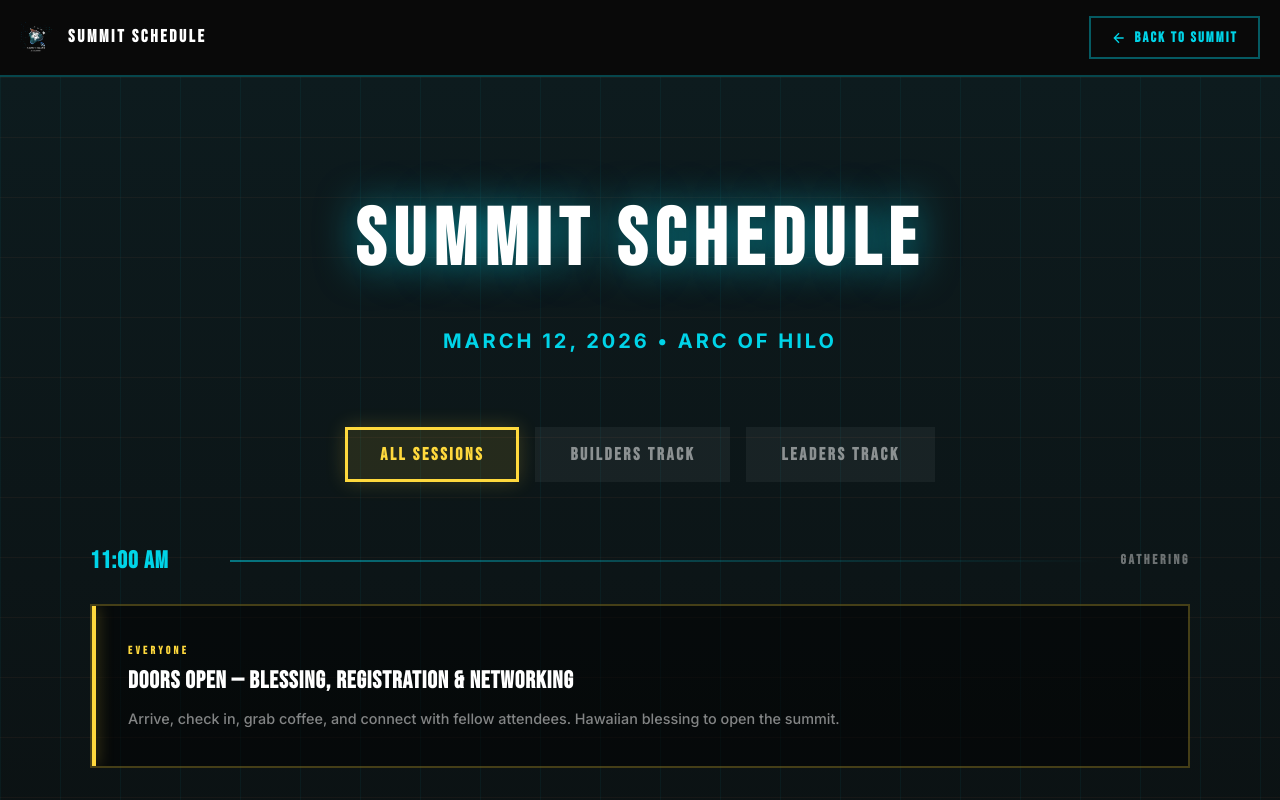
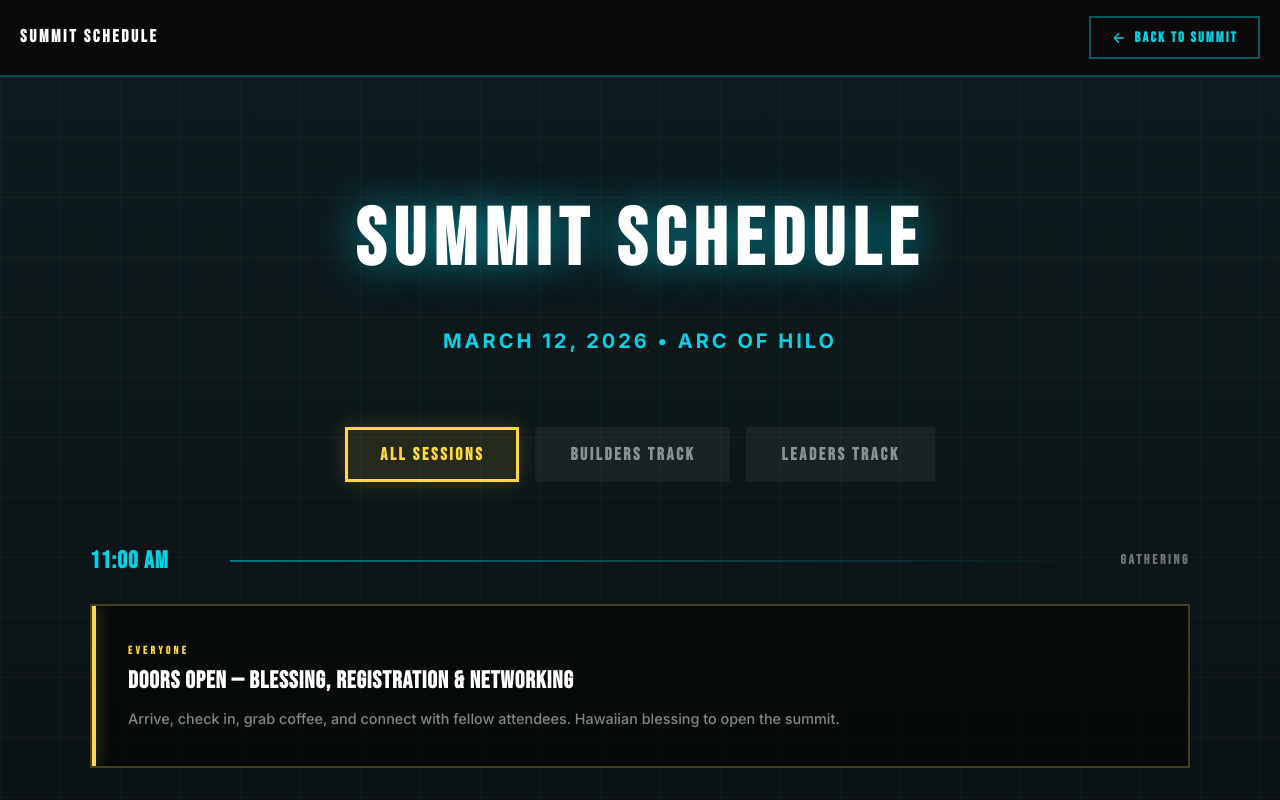
Before and after one commit to kealani-solutions/hawaiiaisummit, a plain HTML site: page sessions.html in a window 1280 px wide. Shown: the top 800 px of the page. Drawn offline with nearby package versions, Linux system fonts and the light colour scheme.

Commit message:
fix: remove small logo from sessions nav bar

```diff
--- a/sessions.html
+++ b/sessions.html
@@ -1109,7 +1109,6 @@
   <!-- Navigation -->
   <nav class="sessions-nav">
     <div class="sessions-nav-left">
-      <img src="images/logos/AI_transparent_small.png" alt="Hawaii Island AI Summit" class="sessions-nav-logo">
       <span class="sessions-nav-title">Summit Schedule</span>
     </div>
     <a href="index.html#speakers" class="sessions-nav-back">
```
